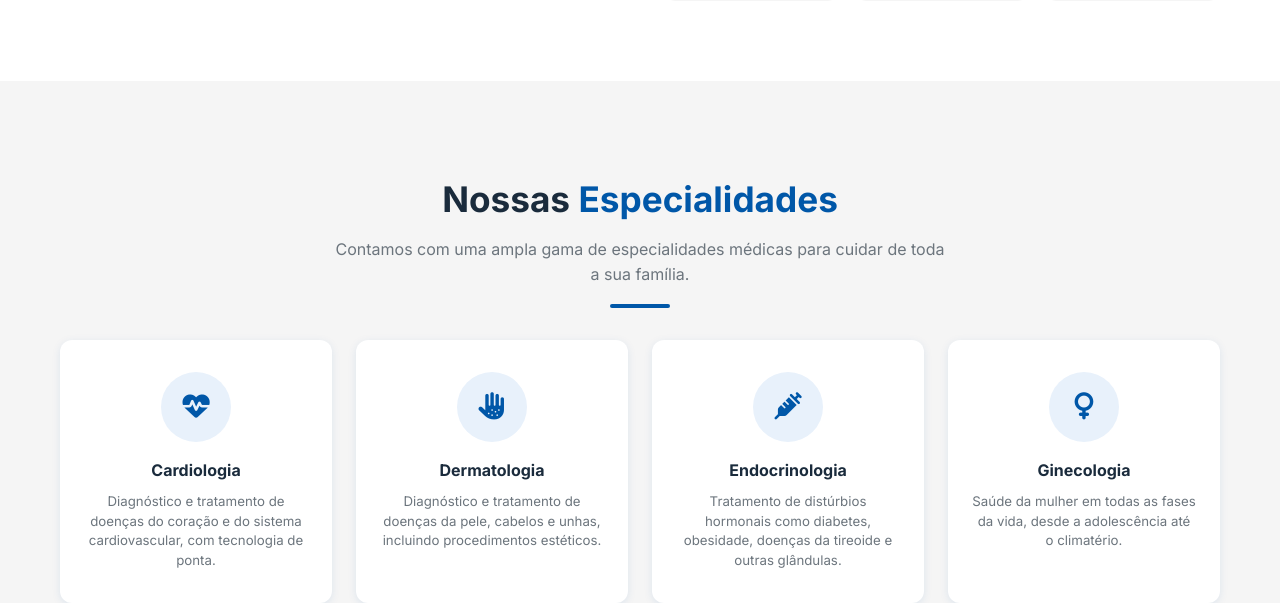
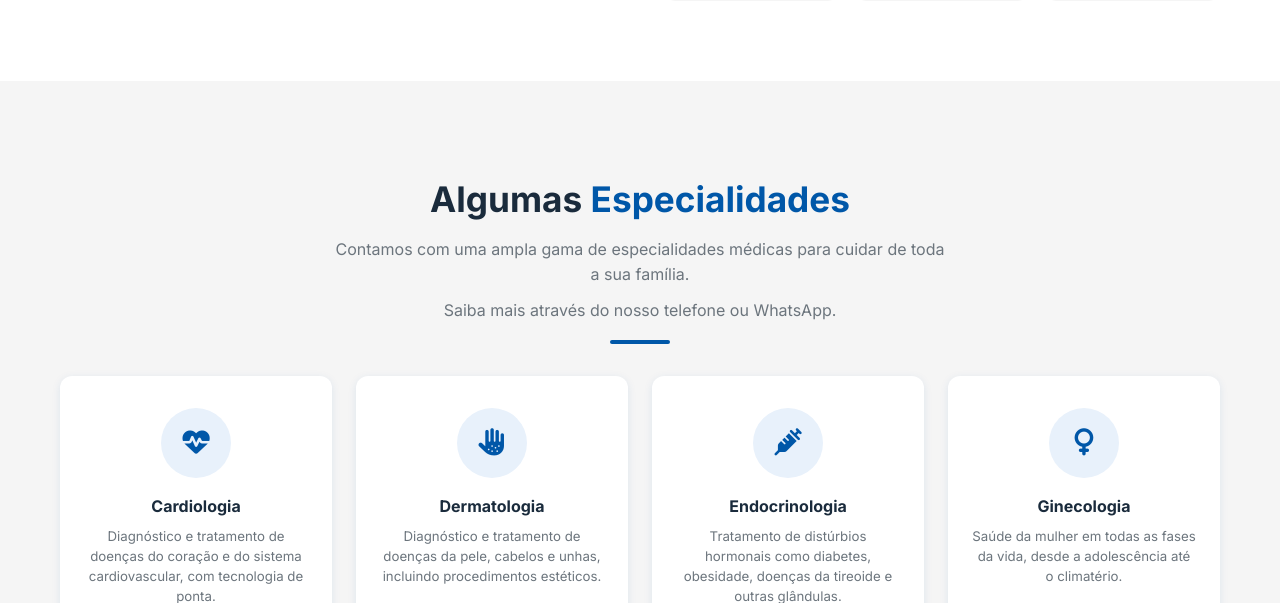
Before and after one commit to AiCode-1973/hospital, a PHP site: page /hospital/ in a window 1280 px wide. Shown: the part 1772-2375 px from the top of the page. Run offline with PHP 8.4, Linux system fonts and the light colour scheme; data comes from the database, SQL or seed files in the repository.

Commit message:
Atualiza título e adiciona informação de contato na seção de especialidades médicas

```diff
--- a/index.php
+++ b/index.php
@@ -245,8 +245,9 @@ function initials(string $name): string {
 <section id="especialidades" aria-label="Especialidades médicas">
   <div class="container">
     <div class="section-title reveal">
-      <h2>Nossas <span>Especialidades</span></h2>
+      <h2>Algumas <span>Especialidades</span></h2>
       <p>Contamos com uma ampla gama de especialidades médicas para cuidar de toda a sua família.</p>
+      <p>Saiba mais através do nosso telefone ou WhatsApp.</p>
     </div>
     <div class="section-divider reveal"></div>
 
```
